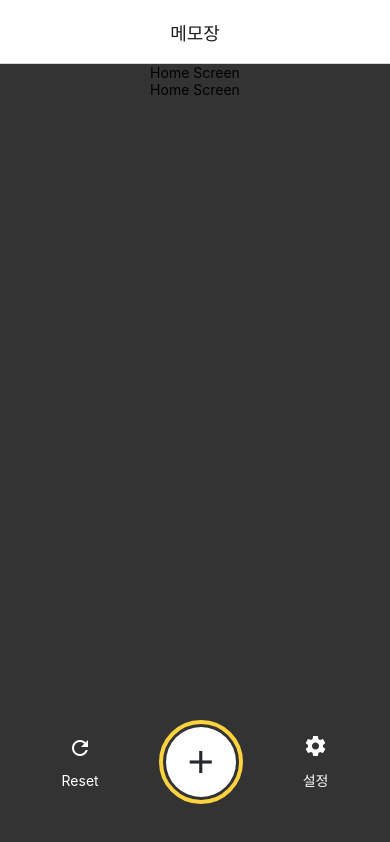
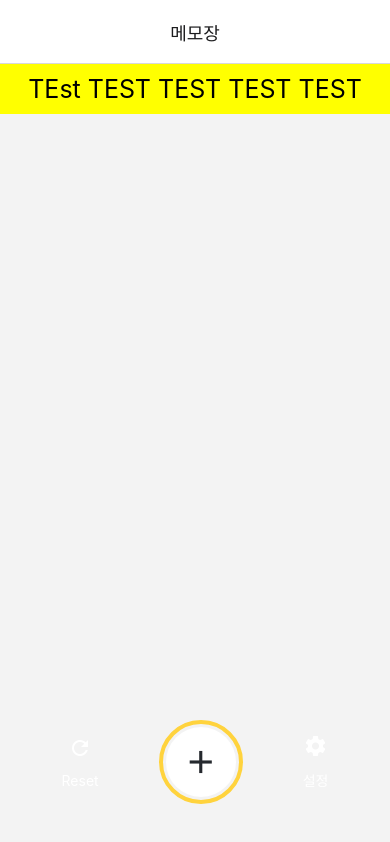
Before and after one commit to hosukim/memo_app, a React Native app: screen / in a window 390 px wide. Built offline with nearby package versions, Linux system fonts and the light colour scheme.

Commit message:
ToastAndroid 적용

```diff
--- a/App.tsx
+++ b/App.tsx
@@ -1,14 +1,10 @@
 import { NavigationContainer } from "@react-navigation/native";
 import { createNativeStackNavigator } from "@react-navigation/native-stack";
-import Setting from "./src/screen/setting/setting";
-import Home from "./src/screen/home/home";
+import Setting from "./src/screen/setting/Setting";
+import Home from "./src/screen/home/Home";
+import { ScreenName } from "./src/constant/Screen";
 
 const RootStack = createNativeStackNavigator();
-
-export const ScreenName = {
-  home: "메모장",
-  setting: "설정",
-};
 
 export default function App() {
   return (
--- /dev/null
+++ b/src/component/item/TextItem.tsx
@@ -0,0 +1,30 @@
+import { StyleSheet, Text, View } from "react-native";
+import React from "react";
+import { FontSizes } from "../../constant/Fonts";
+
+type Props = {
+  content: String;
+};
+
+export default function TextItem({ content }: Props) {
+  return (
+    <View style={styles.block}>
+      <Text style={styles.text}>{content}</Text>
+    </View>
+  );
+}
+
+const styles = StyleSheet.create({
+  block: {
+    paddingVertical: 10,
+    borderBottomColor: "#333",
+    display: "flex",
+    backgroundColor: "yellow",
+    width: "100%",
+    justifyContent: "center",
+  },
+  text: {
+    textAlign: "center",
+    fontSize: FontSizes.l,
+  },
+});
--- /dev/null
+++ b/src/constant/Fonts.ts
@@ -0,0 +1,5 @@
+export const FontSizes = {
+  s: 15,
+  m: 20,
+  l: 25,
+};
--- /dev/null
+++ b/src/constant/Screen.ts
@@ -0,0 +1,4 @@
+export const ScreenName = {
+  home: "메모장",
+  setting: "설정",
+};
--- a/src/screen/home/home.tsx
+++ b/src/screen/home/home.tsx
@@ -1,8 +1,9 @@
-import { Button, ScrollView, StyleSheet, Text, View } from "react-native";
+import { ScrollView, StyleSheet, Text, ToastAndroid, View } from "react-native";
 import { useState } from "react";
 import IconButton from "../../component/button/IconButton";
 import CircleButton from "../../component/button/CircleButton";
-import { ScreenName } from "../../../App";
+import { ScreenName } from "../../constant/Screen";
+import TextItem from "../../component/item/TextItem";
 
 function Home({ navigation }: any) {
   const [showAppOptions, setShowAppOptions] = useState(false);
@@ -12,6 +13,12 @@ function Home({ navigation }: any) {
 
   const onAddSticker = () => {
     // we will implement this later
+
+    ToastAndroid.showWithGravity(
+      "등록되었습니다",
+      ToastAndroid.SHORT,
+      ToastAndroid.CENTER
+    );
   };
 
   const onSaveImageAsync = async () => {
@@ -26,8 +33,7 @@ function Home({ navigation }: any) {
           alignItems: "center",
         }}
       >
-        <Text>Home Screen</Text>
-        <Text>Home Screen</Text>
+        <TextItem content={"TEst TEST TEST TEST TEST"} />
       </ScrollView>
       <View style={styles.optionsContainer}>
         <View style={styles.optionsRow}>
@@ -51,11 +57,11 @@ export default Home;
 const styles = StyleSheet.create({
   container: {
     flex: 1,
-    backgroundColor: "#333",
+    backgroundColor: "#f3f3f3",
     alignItems: "center",
   },
   scrollView: {
-    paddingHorizontal: 10,
+    // paddingHorizontal: 10,
     width: "100%",
   },
   modalContent: {
```
Also changed, not shown: 1 other file (tests, documents, lock files or other folders).
